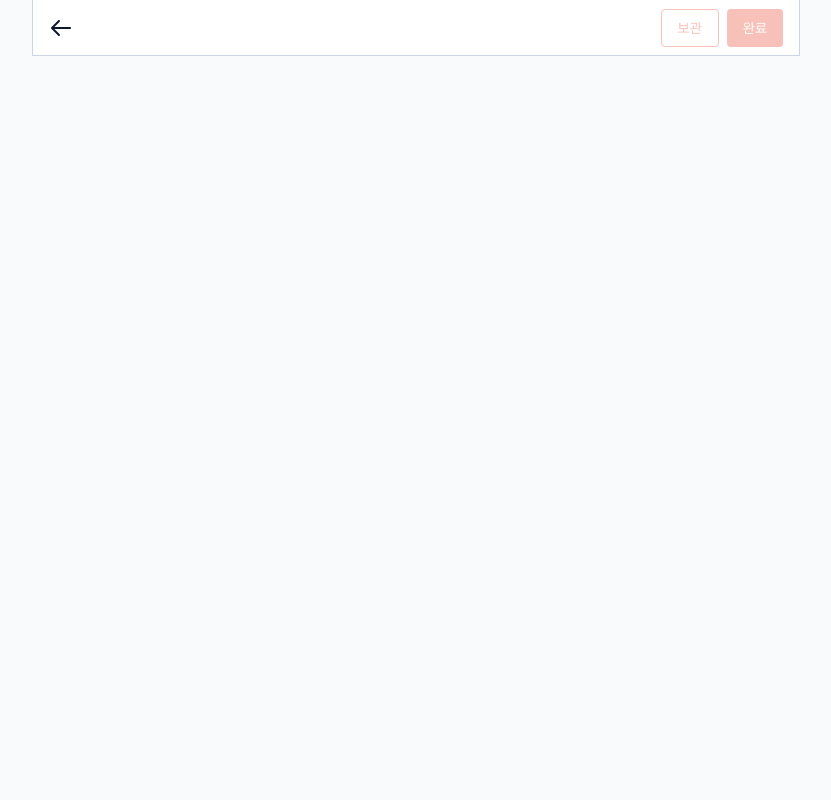
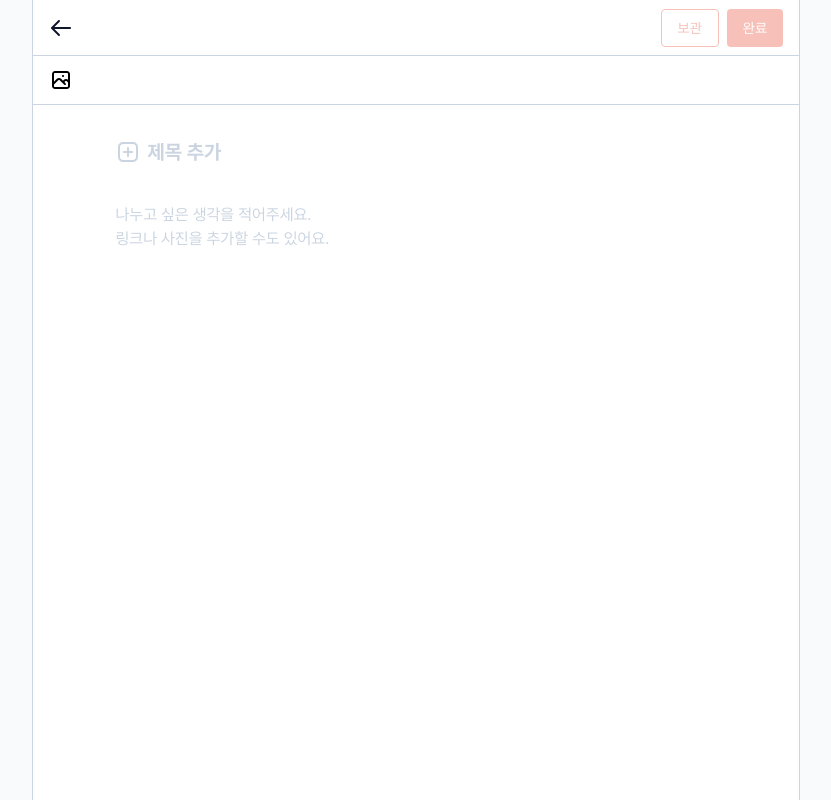
Before and after one commit to uyfly/careerly-clone, a React (Create React App) app: page /posts/create in a window 1280 px wide. Shown: the whole page, without its empty margins (224-1055 px from the left). Built offline with nearby package versions, Linux system fonts and the light colour scheme.

Commit message:
PostCreate 컴포넌트 레이아웃 구현

```diff
--- a/src/views/ui/PostCreate.js
+++ b/src/views/ui/PostCreate.js
@@ -1,5 +1,7 @@
 import React from "react";
 import { ReactComponent as Back } from "../../assets/images/ico/ico_back.svg";
+import { ReactComponent as Image } from "../../assets/images/ico/ico_image.svg";
+import { ReactComponent as Add } from "../../assets/images/ico/ico_add.svg";
 
 const PostCreate = () => {
   return (
@@ -26,11 +28,38 @@ const PostCreate = () => {
                 className="focus:outline-0 rounded bg-color-coral-600 flex-none px-4 py-2 text-sm opacity-40"
                 disabled=""
               >
-                <span class="text-white">완료</span>
+                <span className="text-white">완료</span>
               </button>
             </div>
           </div>
         </nav>
+        <div className="bg-white flex items-center gap-4 w-full max-w-screen-md mx-auto px-3 py-2 border border-solid border-slate-300 border-t-0 border-x-0 md:border-x z-[1]">
+          <button type="button" className="p-1 focus:outline-none">
+            <Image />
+          </button>
+        </div>
+        <div className="mx-auto w-full max-w-3xl flex-1 overflow-auto hide-scroll-bar bg-white md:border md:border-solid md:border-slate-300 md:border-y-0">
+          <div className="mx-auto w-full max-w-[633px] px-4 flex flex-col py-5">
+            <div className="flex flex-col">
+              <div
+                className="py-3 flex gap-2 items-center group"
+                role="button"
+                aria-hidden="true"
+              >
+                <Add className="fill-slate-300 md:group-hover:fill-slate-400" />
+                <p className="font-bold text-slate-300 md:group-hover:text-slate-400 text-xl leading-normal">
+                  제목 추가
+                </p>
+              </div>
+            </div>
+            <textarea
+              className="text-slate-900 placeholder:text-slate-300 border-0 rounded-none px-0 py-6 resize-none focus:ring-0 focus:outline-none caret-color-teal-800 overflow-y-hidden"
+              name="description"
+              placeholder="나누고 싶은 생각을 적어주세요.
+링크나 사진을 추가할 수도 있어요."
+            ></textarea>
+          </div>
+        </div>
       </div>
     </div>
   );
```
